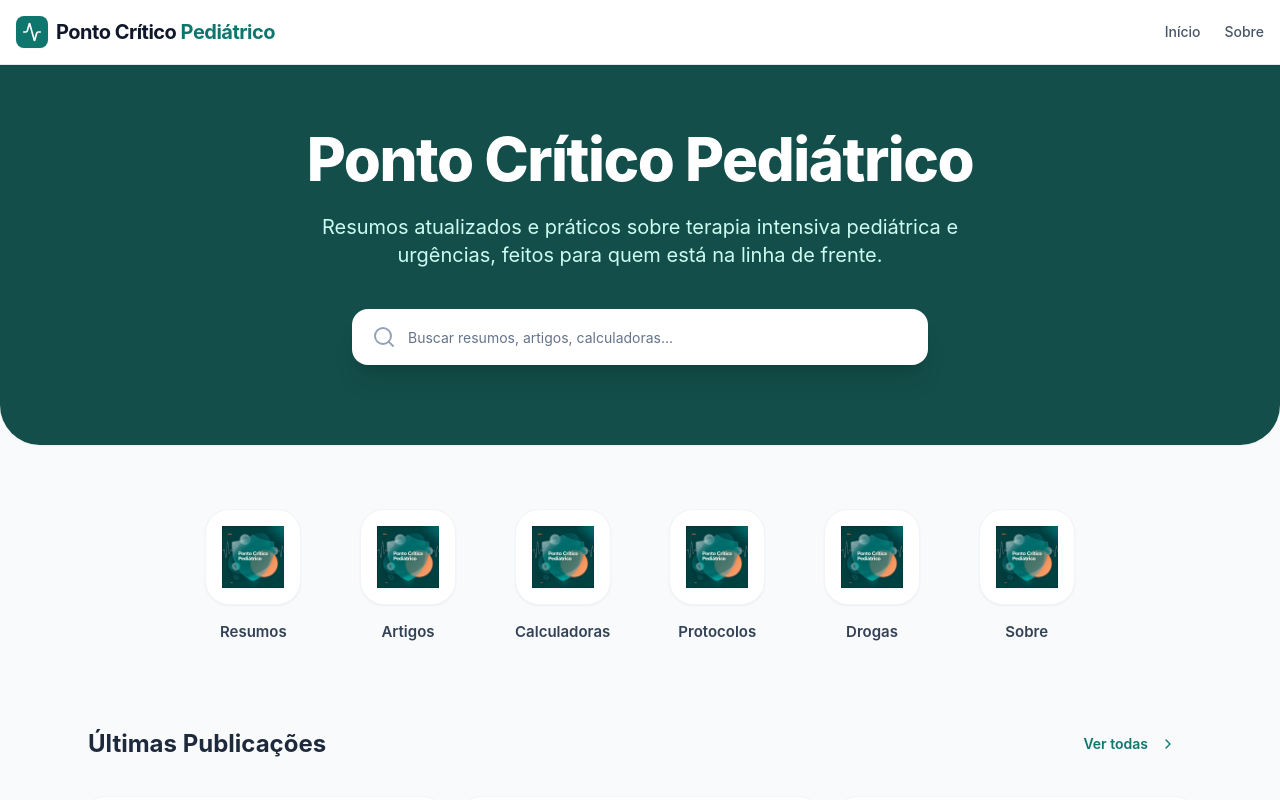
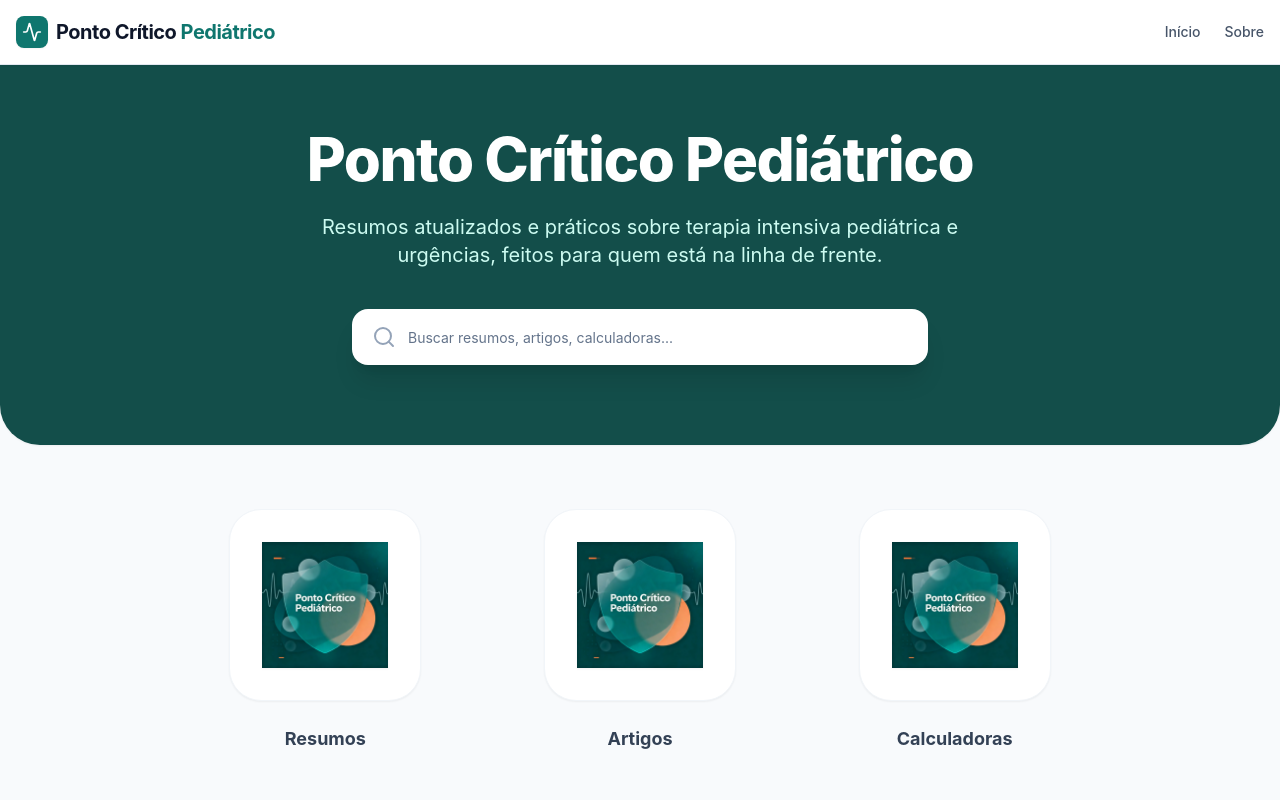
Before and after one commit to putinatti/ponto-cr-tico-pedi-trico-gnr8a37kc, a React (Vite) app: page / in a window 1280 px wide. Shown: the top 800 px of the page. Built offline with nearby package versions, Linux system fonts and the light colour scheme.

Commit message:
Enlarge home page navigation buttons

```diff
--- a/src/pages/Index.tsx
+++ b/src/pages/Index.tsx
@@ -39,21 +39,21 @@ export default function Index() {
         {/* Compact Navigation Menu */}
         <section className="mb-20">
           <h2 className="sr-only">Navegação Principal</h2>
-          <div className="grid grid-cols-2 sm:grid-cols-3 md:grid-cols-6 gap-6 md:gap-8 justify-items-center max-w-4xl mx-auto">
+          <div className="grid grid-cols-2 md:grid-cols-3 gap-8 md:gap-12 justify-items-center max-w-4xl mx-auto">
             {navigationItems.map((item) => (
               <Link
                 key={item.title}
                 to={item.href}
                 className="flex flex-col items-center group focus:outline-none"
               >
-                <div className="w-24 h-24 rounded-[1.5rem] bg-white shadow-sm hover:shadow-md border border-slate-100 flex items-center justify-center p-4 transition-all duration-300 group-hover:scale-110 group-focus-visible:scale-110 group-focus-visible:ring-4 group-focus-visible:ring-teal-500/30">
+                <div className="w-40 h-40 sm:w-48 sm:h-48 rounded-[2rem] bg-white shadow-sm hover:shadow-md border border-slate-100 flex items-center justify-center p-6 sm:p-8 transition-all duration-300 group-hover:scale-110 group-focus-visible:scale-110 group-focus-visible:ring-4 group-focus-visible:ring-teal-500/30">
                   <img
                     src={brandImage}
                     alt={`Ícone para ${item.title}`}
                     className="w-full h-full object-contain drop-shadow-sm transition-transform duration-300 group-hover:scale-105"
                   />
                 </div>
-                <span className="mt-4 text-[15px] font-semibold text-slate-700 group-hover:text-teal-700 transition-colors text-center">
+                <span className="mt-6 text-base sm:text-lg font-bold text-slate-700 group-hover:text-teal-700 transition-colors text-center">
                   {item.title}
                 </span>
               </Link>
```
Also changed, not shown: .skip.config.json.
